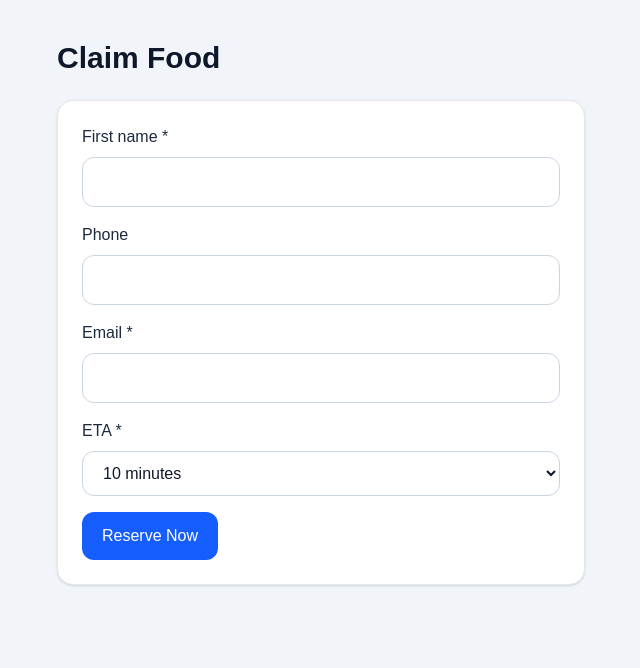
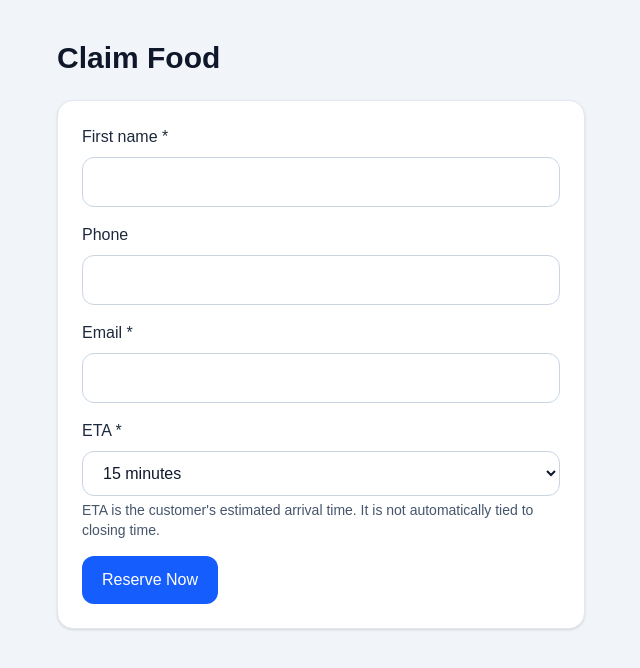
Before and after one commit to jirehandre23/gawa-loop, a Next.js app: page /claim/1 in a window 1280 px wide. Shown: the top 668 px of the page, without its empty margins (319-959 px from the left). Built offline with nearby package versions, Linux system fonts and the light colour scheme.

Commit message:
Update page.tsx

```diff
--- a/app/claim/[id]/page.tsx
+++ b/app/claim/[id]/page.tsx
@@ -10,7 +10,7 @@ export default function ClaimPage() {
   const [firstName, setFirstName] = useState("");
   const [phone, setPhone] = useState("");
   const [email, setEmail] = useState("");
-  const [etaMinutes, setEtaMinutes] = useState(10);
+  const [etaMinutes, setEtaMinutes] = useState(15);
   const [confirmationCode, setConfirmationCode] = useState("");
   const [businessName, setBusinessName] = useState("");
   const [businessAddress, setBusinessAddress] = useState("");
@@ -63,7 +63,7 @@ export default function ClaimPage() {
           <div className="bg-white rounded-2xl shadow p-8 border border-slate-200">
             <h1 className="text-2xl font-bold mb-4 text-slate-900">Reservation confirmed</h1>
             <p className="text-slate-700 mb-4">
-              A no-reply email has been sent to you if email delivery is configured.
+              A no-reply email should be sent if email delivery is configured correctly.
             </p>
 
             <div className="rounded-xl border border-slate-200 bg-slate-50 p-4 mb-4">
@@ -144,7 +144,12 @@ export default function ClaimPage() {
               <option value={15}>15 minutes</option>
               <option value={20}>20 minutes</option>
               <option value={30}>30 minutes</option>
+              <option value={45}>45 minutes</option>
+              <option value={60}>60 minutes</option>
             </select>
+            <p className="text-sm text-slate-600 mt-1">
+              ETA is the customer's estimated arrival time. It is not automatically tied to closing time.
+            </p>
           </div>
 
           <button
```
